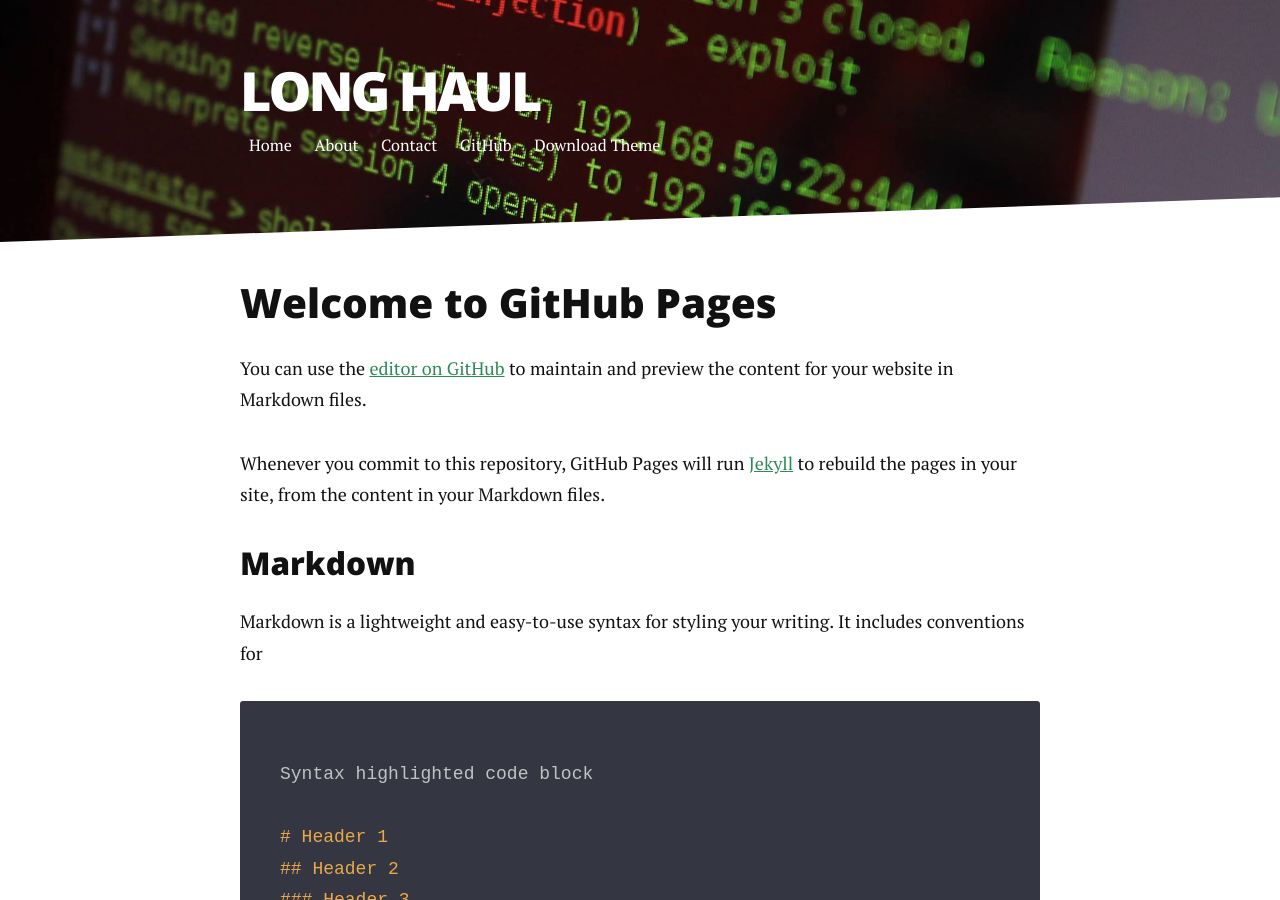
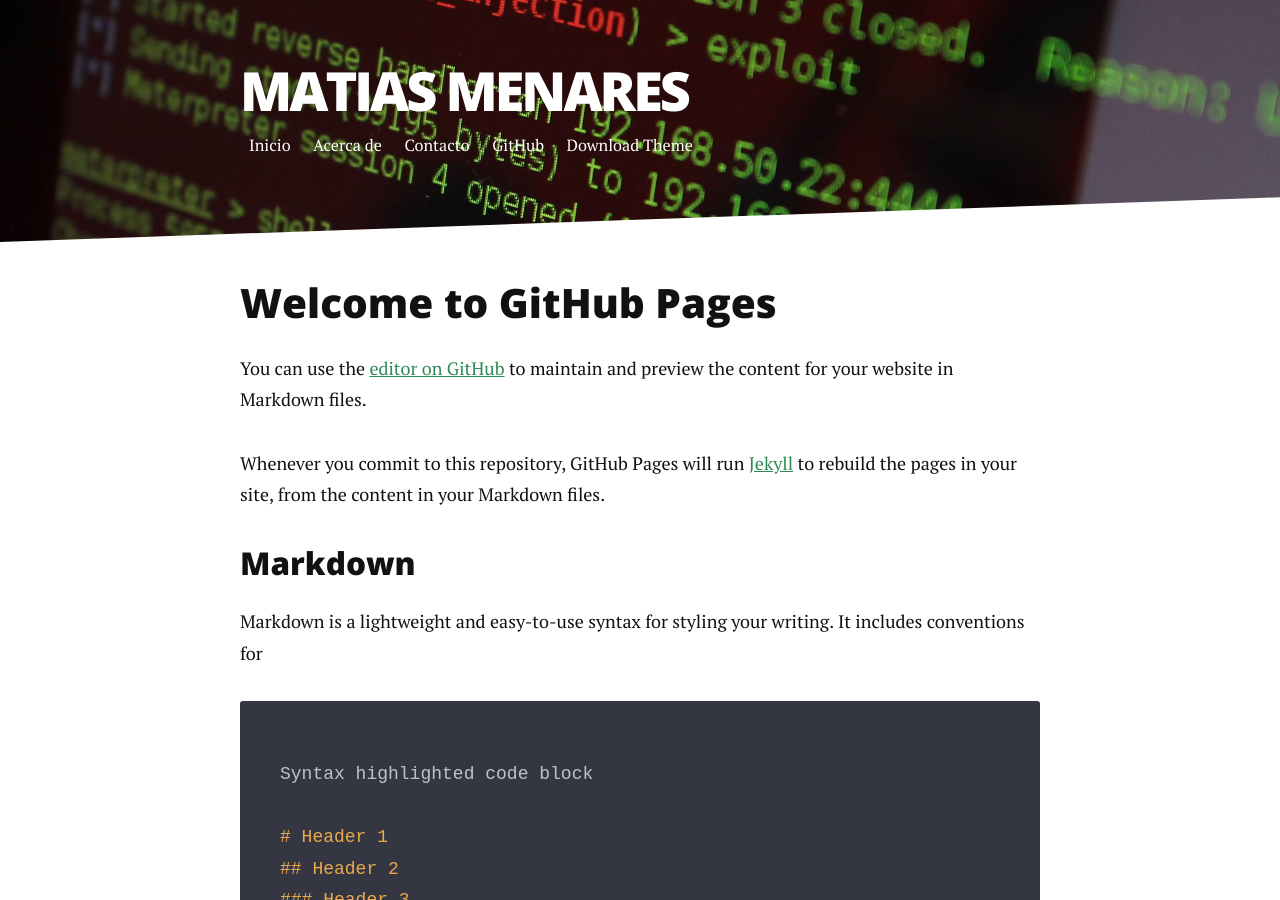
Before and after one commit to matiasmenares/matiasm.github.io, a Jekyll site: the page built from index.md, in a window 1280 px wide and 900 px high. Built offline with Jekyll 4.4.1, drawn with Linux system fonts in a browser that asks for light colours; nearby versions of some CDN libraries; our own code applies the rules of GitHub Pages for plain Markdown files; the list of posts is cut into pages by our own code.

Commit message:
changes configs

```diff
--- a/_config.yml
+++ b/_config.yml
@@ -1,7 +1,7 @@
-title: Long Haul
-description: Long Form Jekyll theme built with SASS / COMPASS / SUSY
+title: Matias Menares
+description: Matías Menares Ing. Informático
 
-url: http://brianmaierjr.github.com/long-haul
+url: https://github.com/matiasmenares
 baseurl: ""
 paginate_path: "blog/page:num/"
 permalink: blog/:title/
@@ -12,17 +12,17 @@ gems: [jekyll-paginate]
 paginate: 5
 
 navigation:
- - title: Home
+ - title: Inicio
    url: /index.html
- - title: About
+ - title: Acerca de
    url: /about
- - title: Contact
+ - title: Contacto
    url: /contact
 
 social:
-   github: brianmaierjr
-   twitter: brianmaierjr
-   facebook: brianmaierjr
-   email: brimaidesigns@gmail.com
+   github: matiasmenares
+   twitter: matiasmenares
+   facebook: 0mts0
+   email: matias.menares@apptec.cl
 
 google_analytics: "UA-58263416-1"
--- a/index.html
+++ b/index.html
@@ -1,6 +1,6 @@
 ---
 layout: default
-title: Long Haul
+title: Matías Menares
 ---
 
 <div class="home" id="home">
```
